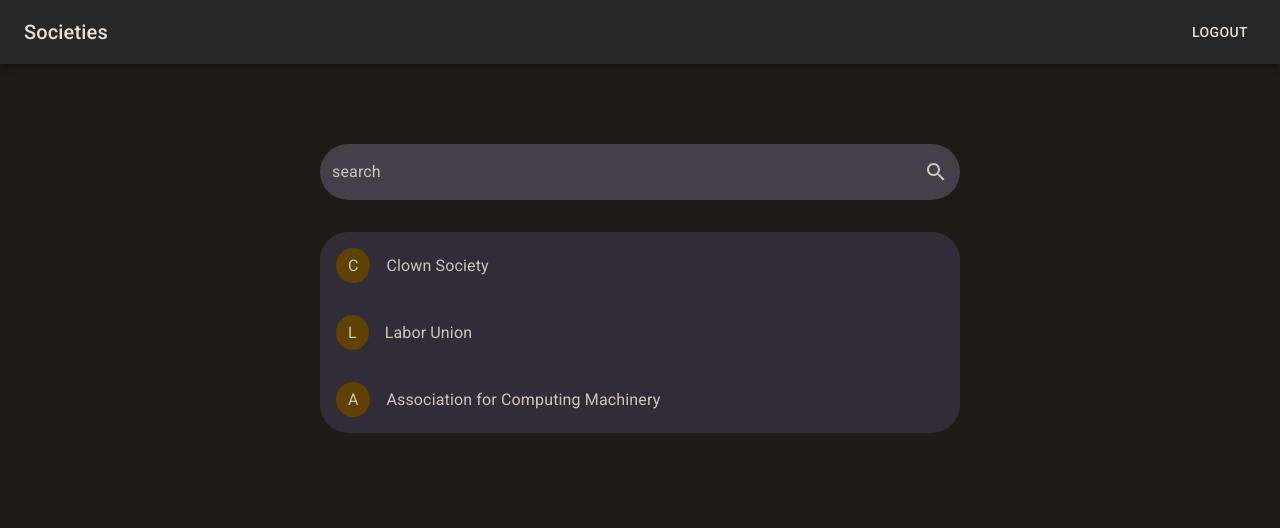
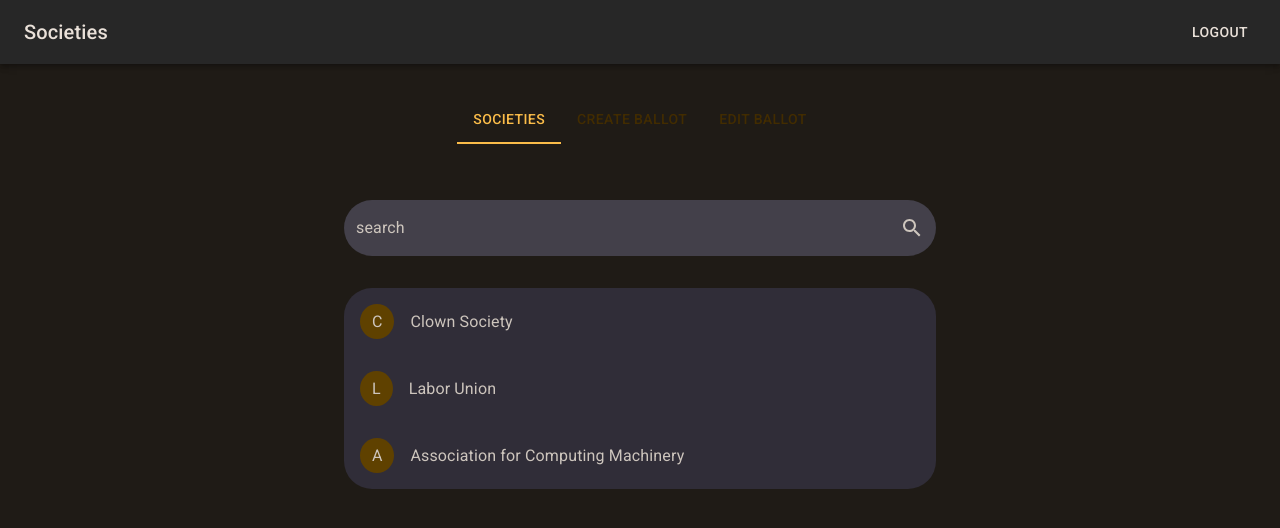
Before and after one commit to RIT-iSchool/AmericanDream_4questionmarks, a React (Create React App) app in the folder PresentationLayer/american-dream/: page /societies in a window 1280 px wide. Shown: the top 528 px of the page. Built offline with nearby package versions, Linux system fonts and the light colour scheme.

Commit message:
societies page ui

```diff
--- a/PresentationLayer/american-dream/package.json
+++ b/PresentationLayer/american-dream/package.json
@@ -7,6 +7,7 @@
     "@emotion/styled": "^11.11.0",
     "@fontsource/roboto": "^5.0.8",
     "@mui/icons-material": "^5.14.14",
+    "@mui/lab": "^5.0.0-alpha.153",
     "@mui/material": "^5.14.14",
     "@mui/styled-engine-sc": "^6.0.0-alpha.2",
     "@testing-library/jest-dom": "^5.17.0",
--- a/PresentationLayer/american-dream/src/components/Page.js
+++ b/PresentationLayer/american-dream/src/components/Page.js
@@ -3,7 +3,7 @@ import CustomAppBar from "../components/CustomAppBar.js";
 
 export default function Page({title, children}) {
     return (
-        <Stack direction="column" spacing={10} sx={{width:'100vw'}}>
+        <Stack direction="column" spacing={4} sx={{width:'100vw'}}>
             {/* TODO: render navigation items based on role */}
             <CustomAppBar pageName={title} />
 
--- a/PresentationLayer/american-dream/src/pages/Societies.js
+++ b/PresentationLayer/american-dream/src/pages/Societies.js
@@ -11,8 +11,12 @@ import { Box, InputAdornment, Stack, TextField, Typography } from "@mui/material
 import SearchIcon from '@mui/icons-material/Search';
 import Page from "../components/Page.js";
 import styled from "@emotion/styled";
-import { useEffect } from "react";
+import { useEffect, useState } from "react";
 import { Link } from "react-router-dom";
+import Tab from '@mui/material/Tab';
+import TabContext from '@mui/lab/TabContext';
+import TabList from '@mui/lab/TabList';
+import TabPanel from '@mui/lab/TabPanel';
 
 var role = ROLE.employee;
 var societies = [
@@ -34,6 +38,7 @@ var societies = [
 const constStyles = {
     primary:'#FABC49',
     surface3: '#302d38',
+    onsurface: '#CDC5BD',
     onprimarycontainer: '#CDC5BD',
     primarycontainer: '#5F4100',
     borderRadius: '28px',
@@ -68,8 +73,25 @@ export default function Societies() {
     // TODO: get societies from DB
     // useEffect();
 
+    //tabs
+    const [value,setValue] = useState('1');
+    const handleTabChange = (event, newValue) => {
+        setValue(newValue);
+    };
+
     return (
         <Page title="Societies">
+           <Stack direction="column" spacing={4}>
+                <TabContext value={value} variant="fullWidth">
+                    <Box>
+                        <TabList onChange={handleTabChange} centered>
+                            <Tab label="Societies" value="1"  />
+                            <Tab label="Create Ballot" value="2" />
+                            <Tab label="Edit Ballot" value="3" />
+                        </TabList>
+                    </Box>
+
+                    <TabPanel value="1">
                         <Stack direction="column" spacing={4}>
                         <SearchTextField variant="filled" label="search" InputProps={{
                             disableUnderline:true,
@@ -103,6 +125,18 @@ export default function Societies() {
                             })}
                         </Stack>
                     </Stack>
+                    </TabPanel>
+
+
+                    <TabPanel value="2">
+                        <p>create a ballot</p>
+                    </TabPanel>
+
+                    <TabPanel value="3">
+                        <p>edit ballot</p>
+                    </TabPanel>
+                </TabContext>
+           </Stack>
         </Page>
     );
 }
```
Also changed, not shown: 1 other file (tests, documents, lock files or other folders). Lines whose indentation alone changed are shown as unchanged.
